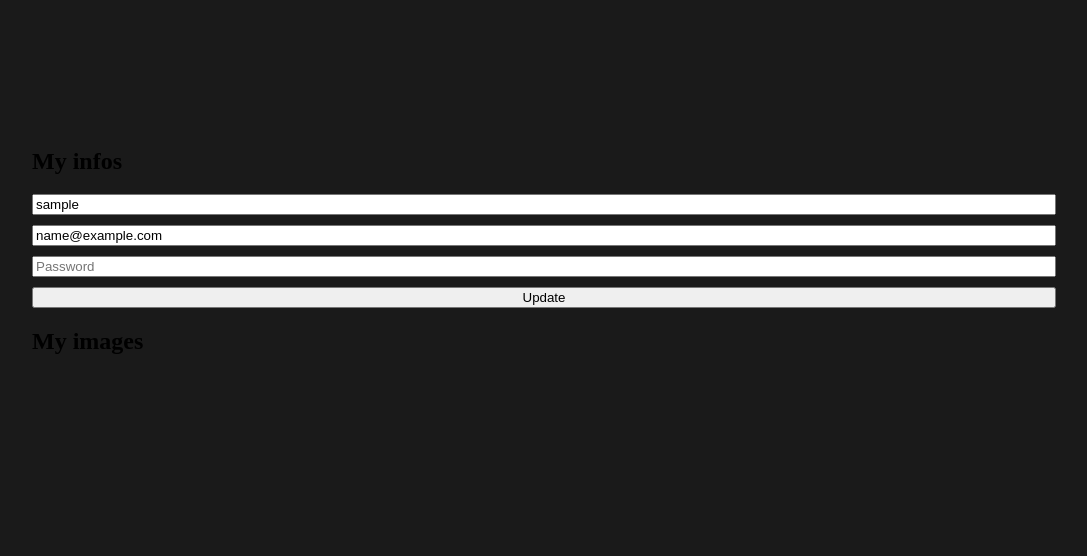
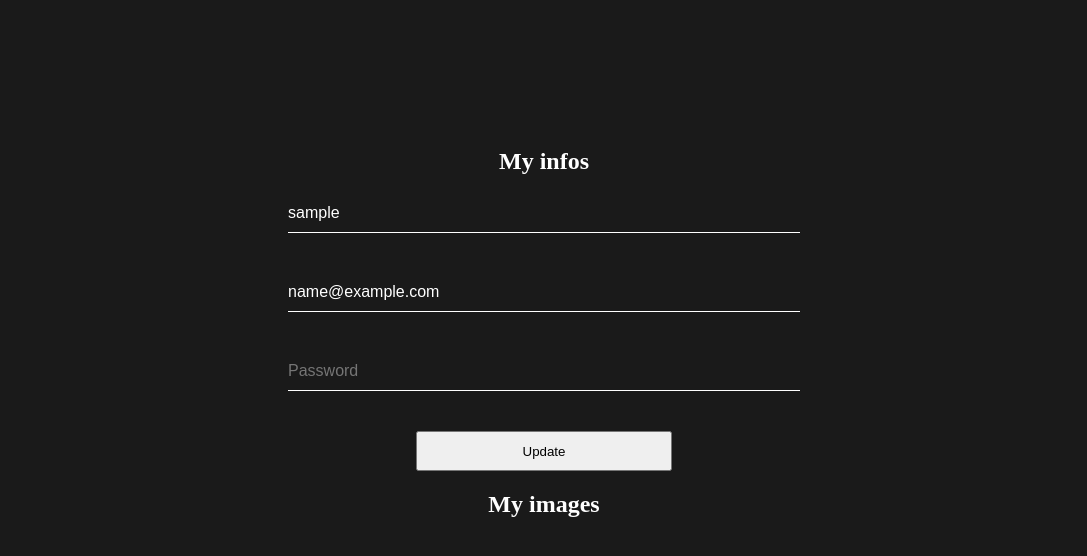
Before and after one commit to Maxime2i/Camagru, a PHP site: page /client/index.php?page=account in a window 1280 px wide. Shown: the part 108-664 px from the top of the page, without its empty margins (96-1183 px from the left). Run offline with PHP 8.4, Linux system fonts and the light colour scheme; the visitor is signed in with stand-in values (Sample User, id 1); data that the repository does not hold is empty.

Commit message:
add account style 💄

```diff
--- a/camagru/src/styles/account.css
+++ b/camagru/src/styles/account.css
@@ -11,12 +11,21 @@ main {
 
 }
 
+h2{
+    color: white;
+    text-align: center;
 
+}
+
+.divInfo{
+}
 
 .formInfo{
     display: flex;
     flex-direction: column;
     gap: 10px;
+    width: 50%;
+    margin: auto;
 }
 
 .divImage{
@@ -29,9 +38,28 @@ main {
 }
 
 .image{
-    flex: 0 0 31%; /* Chaque image occupe 1/3 de la largeur */
-            padding: 10px;
-            width: 100%;
-            height: auto;
-            display: block;
+    flex: 0 0 31%;
+    padding: 10px;
+    width: 100%;
+    height: auto;
+    display: block;
 }
+
+.formInfo input {
+    width: 100%;
+    padding: 10px 0;
+    font-size: 16px;
+    color: #fff;
+    margin-bottom: 30px;
+    border: none;
+    border-bottom: 1px solid #fff;
+    outline: none;
+    background: transparent;
+  }
+
+  .formInfo button{
+    height: 40px;
+    color: black;
+    width: 50%;
+    margin: auto;
+  }
--- a/camagru/src/views/account.php
+++ b/camagru/src/views/account.php
@@ -15,7 +15,7 @@
                 <input type="text" name="username" placeholder="Username" value="<?php echo $username; ?>" required>
                 <input type="email" name="email" placeholder="Email" value="<?php echo $email; ?>" required>
                 <input type="password" name="password" placeholder="Password" id="password" required>
-                <input type="submit" value="Update" name="submit">
+                <button type="submit" name="submit">Update</button>
             </form>
         </div>
         <div class="divImage">
```
